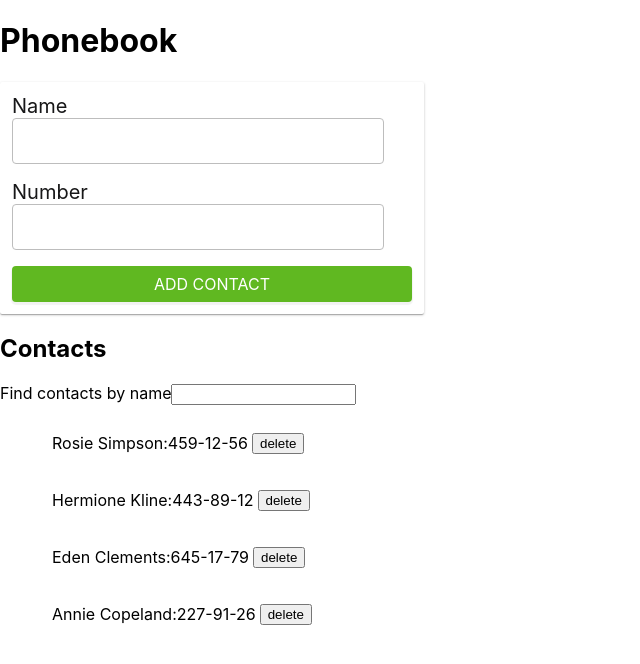
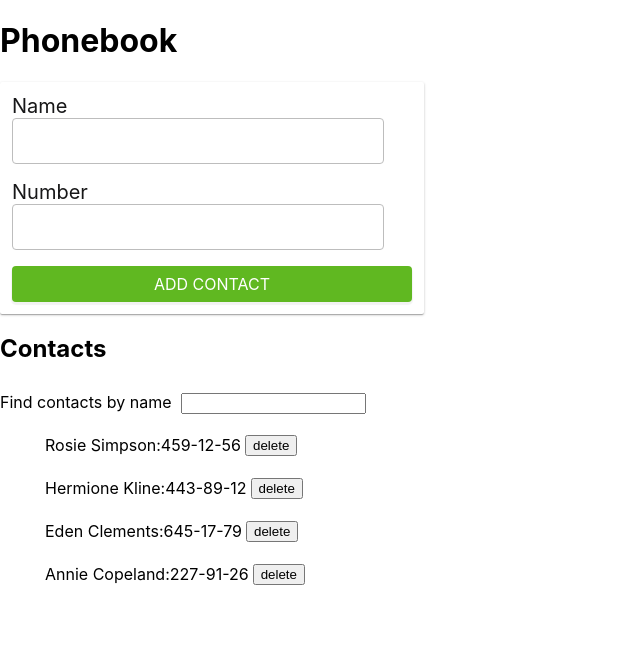
Before and after one commit to RuslanaSemenenko/goit-react-hw-02-phonebook, a React (Create React App) app: page / in a window 1280 px wide. Shown: the top 664 px of the page, without its empty margins (0-640 px from the left). Built offline with nearby package versions, Linux system fonts and the light colour scheme.

Commit message:
homework

```diff
--- a/src/components/ContactForm/ContactForm.module.css
+++ b/src/components/ContactForm/ContactForm.module.css
@@ -51,6 +51,6 @@
   background-color: #303f9f;
 }
 
-.TaskEditorinput:focus {
+.TaskEditor_input:focus {
   border: 1px solid #2b32b2;
 }
--- a/src/components/ContactList/ContactList.module.css
+++ b/src/components/ContactList/ContactList.module.css
@@ -5,7 +5,7 @@
 .TaskList_item {
   display: flex;
   align-items: center;
-  padding: 12px;
+  padding: 5px;
 }
 
 .TaskList_item + .TaskList_item {
--- a/src/components/Filter/Filter.jsx
+++ b/src/components/Filter/Filter.jsx
@@ -1,5 +1,6 @@
 import React from 'react';
 import PropTypes from 'prop-types';
+import styles from './Filter.module.css';
 
 export default function Filter({ value, onChangeFilter }) {
   return (
@@ -9,6 +10,7 @@ export default function Filter({ value, onChangeFilter }) {
         type="text"
         value={value}
         onChange={e => onChangeFilter(e.target.value)}
+        className={styles.input}
       />
     </div>
   );
@@ -16,5 +18,5 @@ export default function Filter({ value, onChangeFilter }) {
 
 Filter.propTypes = {
   value: PropTypes.string.isRequired,
-  onchangeFilter: PropTypes.func.isRequired,
+  onChangeFilter: PropTypes.func.isRequired,
 };
--- a/src/components/Filter/Filter.module.css
+++ b/src/components/Filter/Filter.module.css
@@ -1,3 +1,5 @@
 .input {
   margin-top: 10px;
+  margin-left: 10px;
+  display: inline-block;
 }
```
